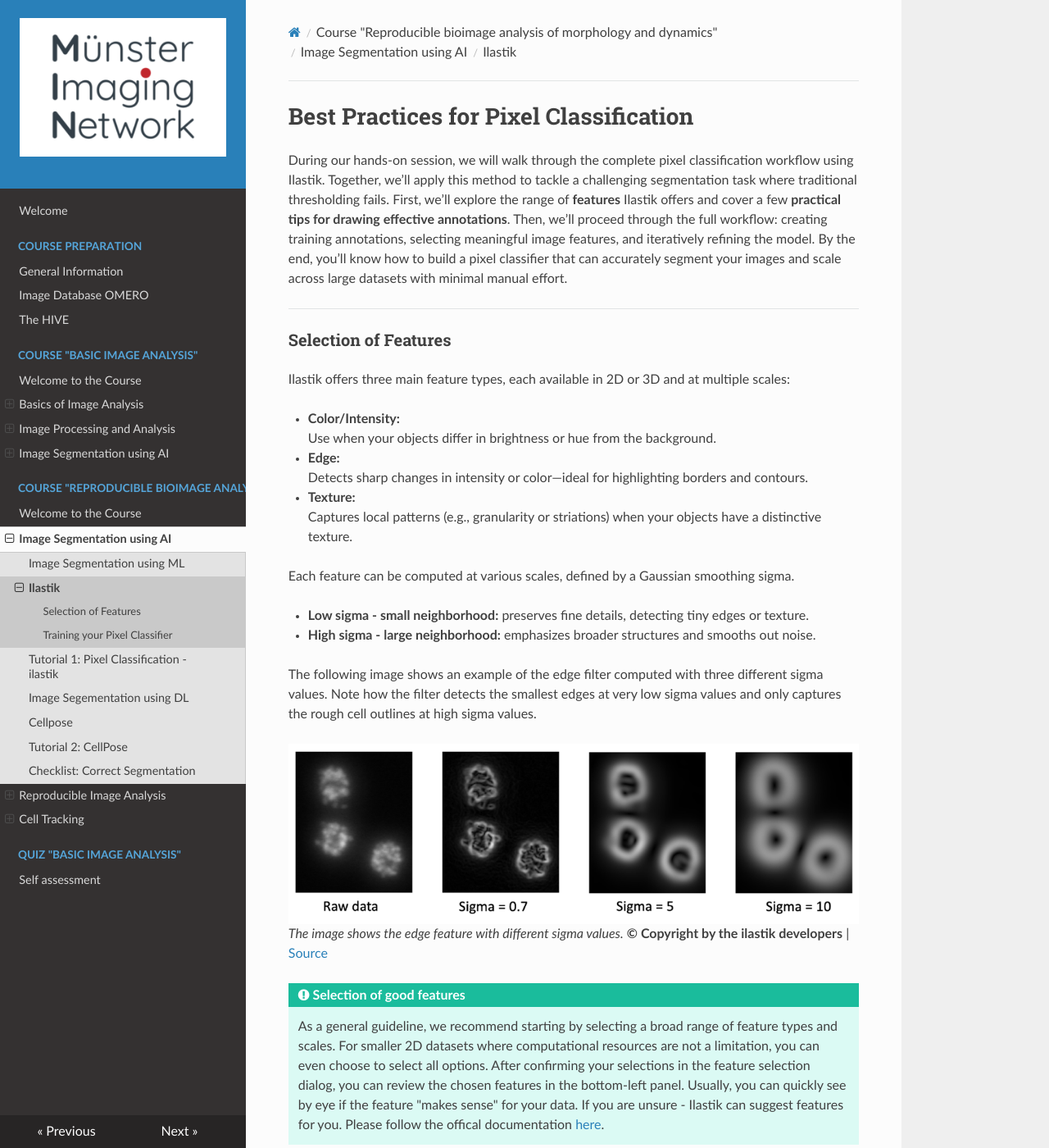
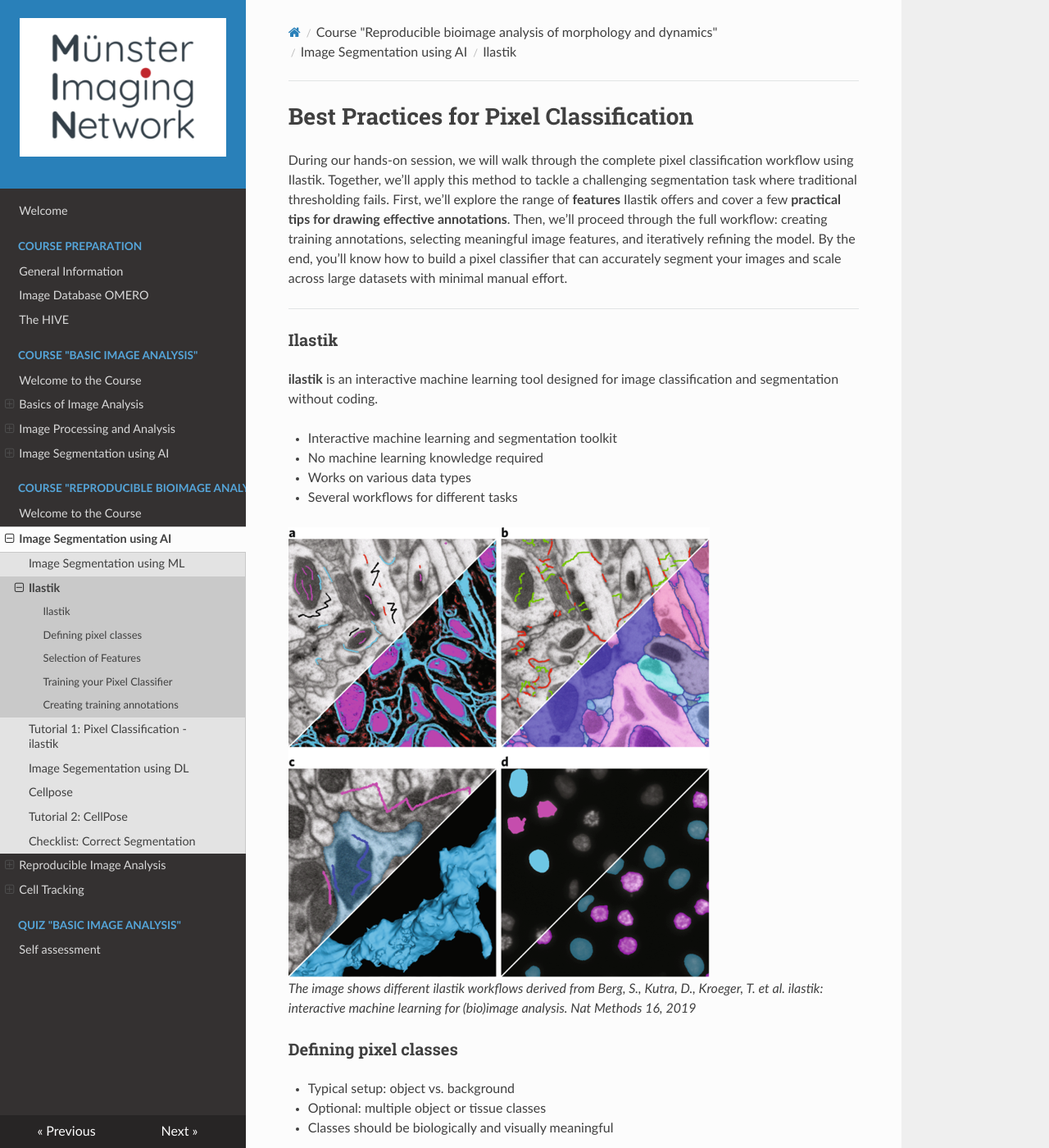
Before and after one commit to MuensterImagingNetwork/MINCourses_ImageAnalysis, an MkDocs documentation site: the page built from docs/advanced/dl/ilastik.md, in a window 1280 px wide and 1400 px high. Shown: the whole window at 82% size. Built offline with MkDocs 1.6.1, drawn with Linux system fonts in a browser that asks for light colours; nearby versions of some CDN libraries; some of the changed text lies outside the part shown.

Commit message:
addedilastik

```diff
--- a/docs/advanced/dl/ilastik.md
+++ b/docs/advanced/dl/ilastik.md
@@ -8,6 +8,25 @@ selecting meaningful image features, and iteratively refining the model. By the
 that can accurately segment your images and scale across large datasets with minimal manual effort.
 
 ---
+
+### Ilastik
+
+**ilastik** is an interactive machine learning tool designed for image classification and segmentation without coding.
+
+* Interactive machine learning and segmentation toolkit
+* No machine learning knowledge required
+* Works on various data types
+* Several workflows for different tasks
+
+
+![ImageData](ilastik.png) <br>
+*The image shows different ilastik workflows derived from Berg, S., Kutra, D., Kroeger, T. et al. ilastik: interactive machine learning for (bio)image analysis. Nat Methods 16, 2019*
+
+### Defining pixel classes
+- Typical setup: object vs. background
+- Optional: multiple object or tissue classes
+- Classes should be biologically and visually meaningful
+
 
 ### Selection of Features
 Ilastik offers three main feature types, each available in 2D or 3D and at multiple scales: <br>
@@ -53,6 +72,16 @@ models. The user evaluates these predictions, identifies areas for improvement,
 and adds additional annotations to correct any mistakes, thereby refining the model's
 performance through multiple iterations.
 
+### Creating training annotations
+- Use **sparse but representative** annotations
+- Cover variability in:
+	- Intensity
+	- Texture
+	- Object appearance
+	- Background and artifacts
+- Avoid over-annotating a single region
+
+
 ![ImageData](training.png) <br>
 *The image is showing the iterative training process in ilastik. By evaluating the prediction, the user can add targeted annotations to improve the model.*
 
```
Also changed, not shown: docs/advanced/dl/cellpose.md (+1 -1 lines), docs/advanced/dl/dl.md (+3 -3 lines), docs/advanced/dl/imagesegmentation.md (+2 -60 lines), docs/advanced/dl/pixelclassification.md (+24 -22 lines).
